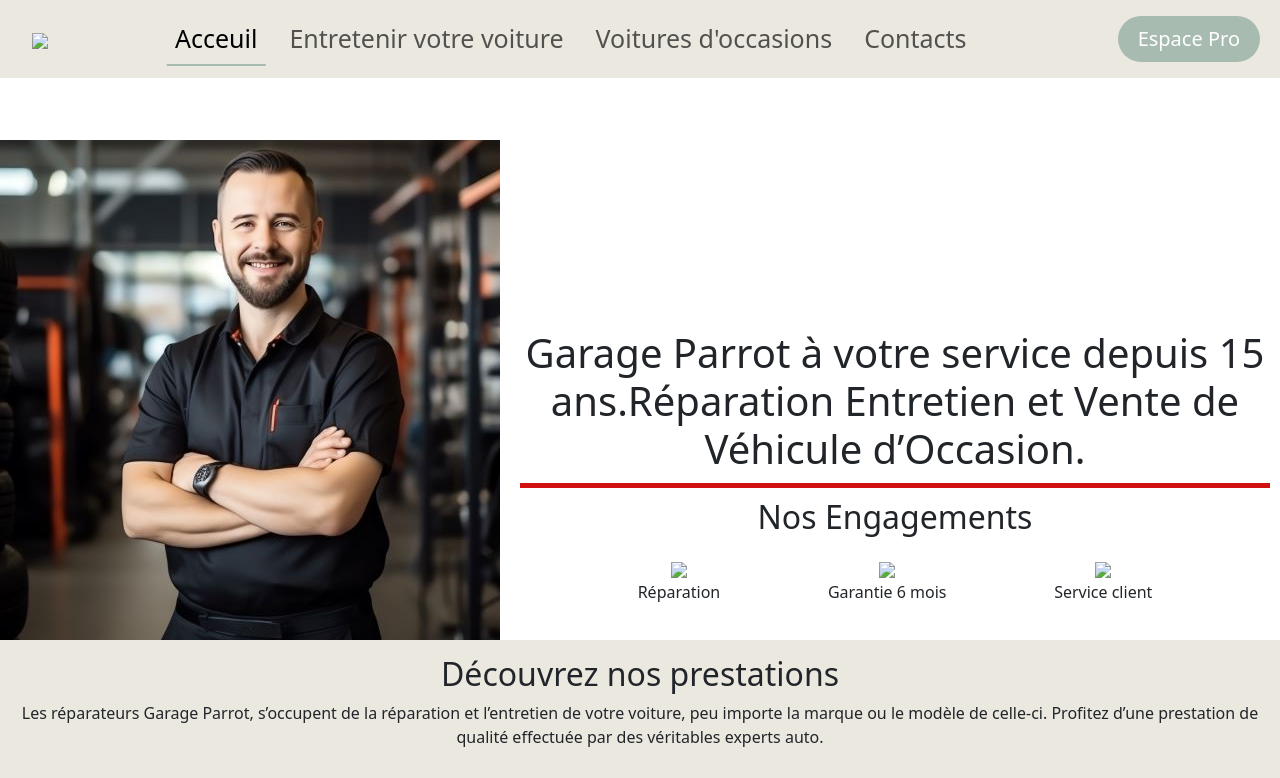
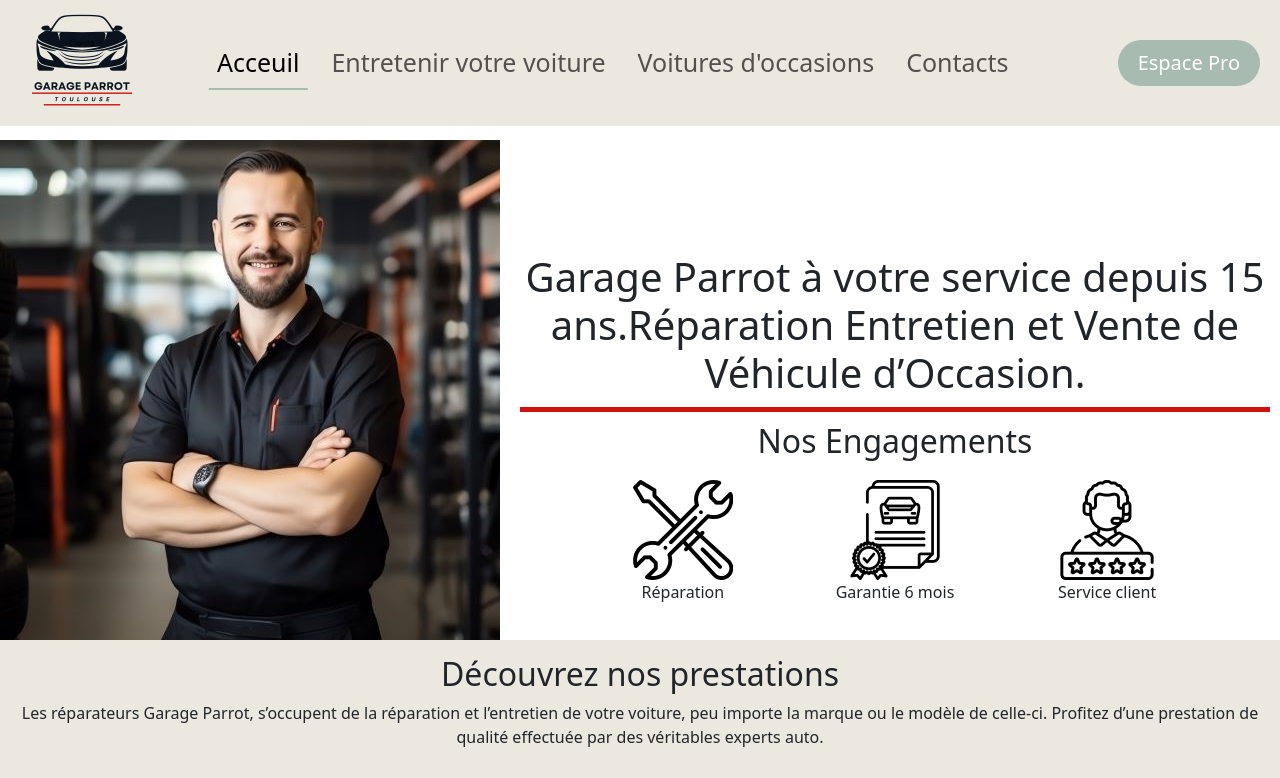
Before and after one commit to Chlo3F/ECF-Garrage-Parrot, a plain HTML site: page page html/page-acceuil.html in a window 1280 px wide. Shown: the top 778 px of the page. Drawn offline with nearby package versions, Linux system fonts and the light colour scheme.

Commit message:
Modification images et formulaire avis

```diff
--- a/page html/page-acceuil.html
+++ b/page html/page-acceuil.html
@@ -20,7 +20,7 @@
       <nav class="navbar navbar-expand-lg fixed-top">
         <div class="container-fluid">
           <a class="navbar-brand me-auto" href="../page html/page-acceuil.html">
-            <img src="../assets/images/garageparrotlogo.png">
+            <img src="../assets/images/logo-icon/garageparrotlogo.png">
           </a>
           <div class="offcanvas offcanvas-end" tabindex="-1" id="offcanvasNavbar"
             aria-labelledby="offcanvasNavbarLabel">
@@ -70,15 +70,15 @@
         <h2 class="title_hero"> Nos Engagements</h2>
         <div class="service_icons">
           <div class="img_icons">
-            <img src="../assets/images/svg reparation.png">
+            <img src="../assets/images/logo-icon/svg reparation.png">
             <p>Réparation</p>
           </div>
           <div class="img_icons">
-            <img src="../assets/images/svg garantie.png">
+            <img src="../assets/images/logo-icon/svg garantie.png">
             <p>Garantie 6 mois</p>
           </div>
           <div class="img_icons">
-            <img src="../assets/images/svg service client.png">
+            <img src="../assets/images/logo-icon/svg service client.png">
             <p> Service client</p>
           </div>
         </div>
@@ -187,7 +187,7 @@
     <div class="grid">
       <div class="footer__contact">
         <div class="contact__logo">
-          <img class="logo_beige" src="../assets/images/garageparrotlogo.png" alt="">
+          <img class="logo_beige" src="../assets/images/logo-icon/garageparrotlogo.png" alt="">
           <p><i class="ri-map-pin-fill"></i>80-84 Route de Labège <br>31000 TOULOUSE</p>
         </div>
         <div class="contact__logo">
```
Also changed, not shown: page html/page-annonce-voiture.html (+3 -3 lines), page html/page-car.html (+3 -3 lines), page html/page-service.html (+3 -3 lines), assets/images/logo-icon/garageparrotlogo1.png (deleted).
